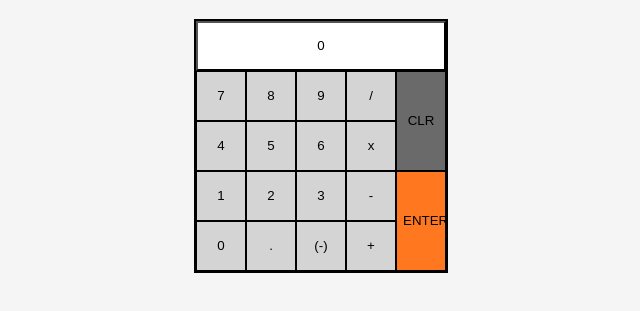
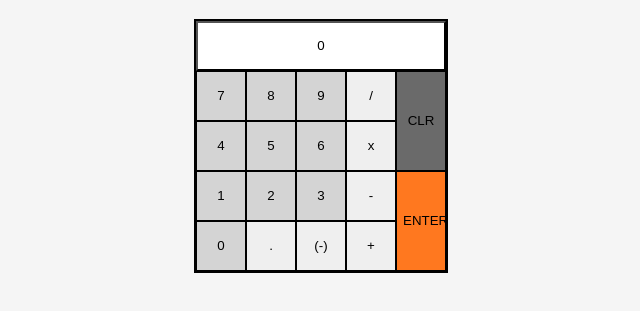
Before and after one commit to tylerBrittain42/CSE-106, a plain HTML site: page Lab_4/index.html in a window 1280 px wide. Shown: the part 61-372 px from the top of the page, without its empty margins (319-959 px from the left). Drawn offline with Linux system fonts and the light colour scheme.

Commit message:
rough iteration completed

```diff
--- a/Lab_4/index.html
+++ b/Lab_4/index.html
@@ -16,19 +16,19 @@
       <button class="grid-item">7</button>
       <button class="grid-item">8</button>
       <button class="grid-item">9</button>
-      <button class="grid-item">/</button>
+      <button class="grid-item operation">/</button>
       <button class="grid-item">4</button>
       <button class="grid-item">5</button>
       <button class="grid-item">6</button>
-      <button class="grid-item">x</button>
+      <button class="grid-item operation">x</button>
       <button class="grid-item">1</button>
       <button class="grid-item">2</button>
       <button class="grid-item">3</button>
-      <button class="grid-item">-</button>
+      <button class="grid-item operation">-</button>
       <button class="grid-item">0</button>
-      <button class="grid-item">.</button>
-      <button class="grid-item">(-)</button>
-      <button class="grid-item">+</button>
+      <button class="grid-item operation">.</button>
+      <button class="grid-item operation">(-)</button>
+      <button class="grid-item operation">+</button>
     </div>
 
     <script src="script.js"></script>
--- a/Lab_4/styles.css
+++ b/Lab_4/styles.css
@@ -51,3 +51,7 @@ body{
 #selected{
     border: 3px solid yellow ;
 }
+
+.operation{
+    background-color: #EFEFEF;
+}
```
